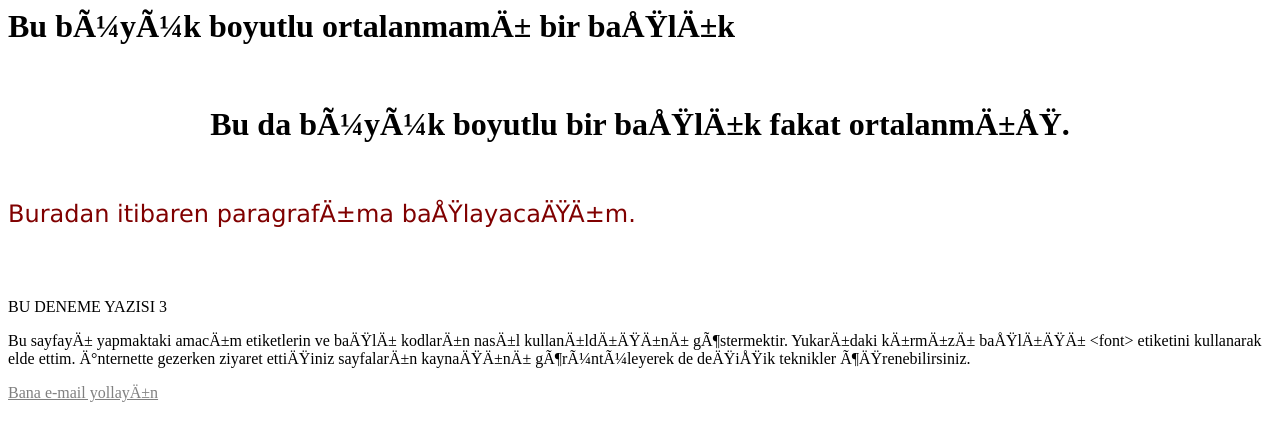
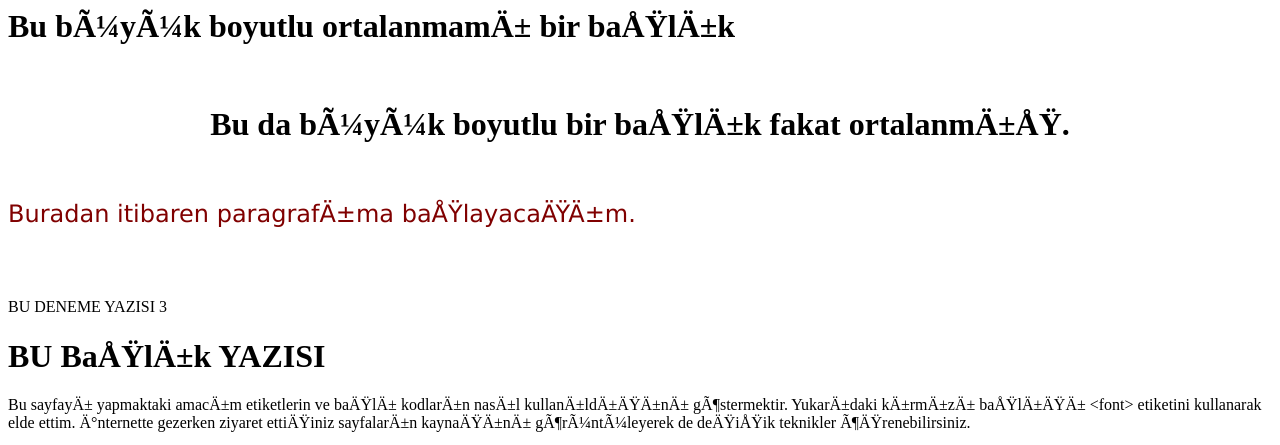
Before and after one commit to seziyen/rep-clone-test, a plain HTML site: page src/index.html in a window 1280 px wide. Shown: the top 445 px of the page. Drawn offline with Linux system fonts and the light colour scheme.

Commit message:
Deneme 6

```diff
--- a/src/index.html
+++ b/src/index.html
@@ -29,6 +29,8 @@
 
     <p> BU DENEME YAZISI 3 </p>
 
+    <h1> BU Başlık YAZISI  </h1>
+
     <!-- p etiketi kendiliğinden bir satır boşluk verdiği için satır atlamadım -->
     <p>
       Bu sayfayı yapmaktaki amacım etiketlerin ve bağlı kodların nasıl
```
